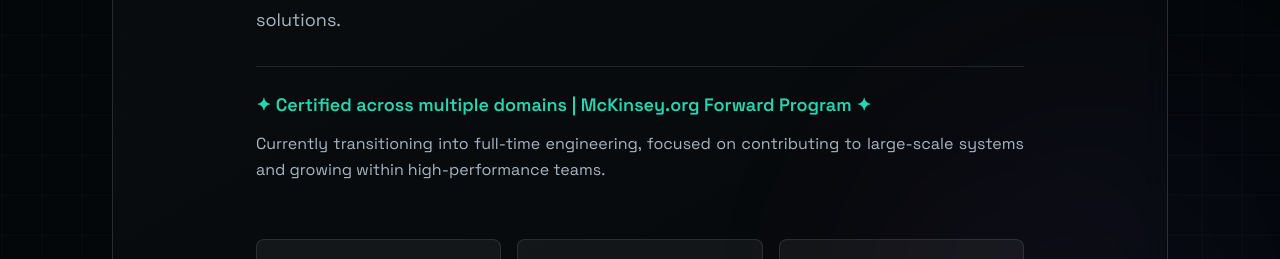
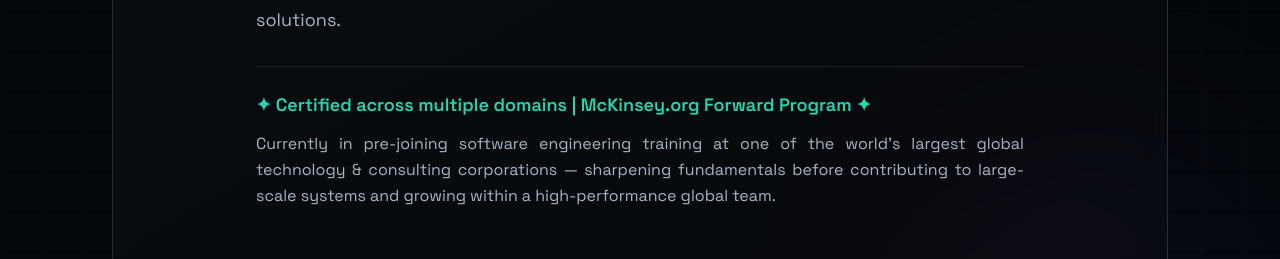
Before and after one commit to tejasssuthrave/tejasss_portfolio, a React (Vite) app: page / in a window 1280 px wide. Shown: the part 1520-1779 px from the top of the page. Built offline with nearby package versions, Linux system fonts and the light colour scheme; no server answers.

Commit message:
Revise transition statement in About section
Updated the transition statement to reflect current training.

```diff
--- a/src/sections/About.jsx
+++ b/src/sections/About.jsx
@@ -129,7 +129,7 @@
                 ✦ Certified across multiple domains | McKinsey.org Forward Program ✦
               </p>
               <p className="text-[var(--text-secondary)] text-sm sm:text-base mt-3 leading-relaxed text-justify">
-                Currently transitioning into full-time engineering, focused on contributing to large-scale systems and growing within high-performance teams.
+               Currently in pre-joining software engineering training at one of the world's largest global technology & consulting corporations — sharpening fundamentals before contributing to large-scale systems and growing within a high-performance global team.
               </p>
             </motion.div>
 
```
